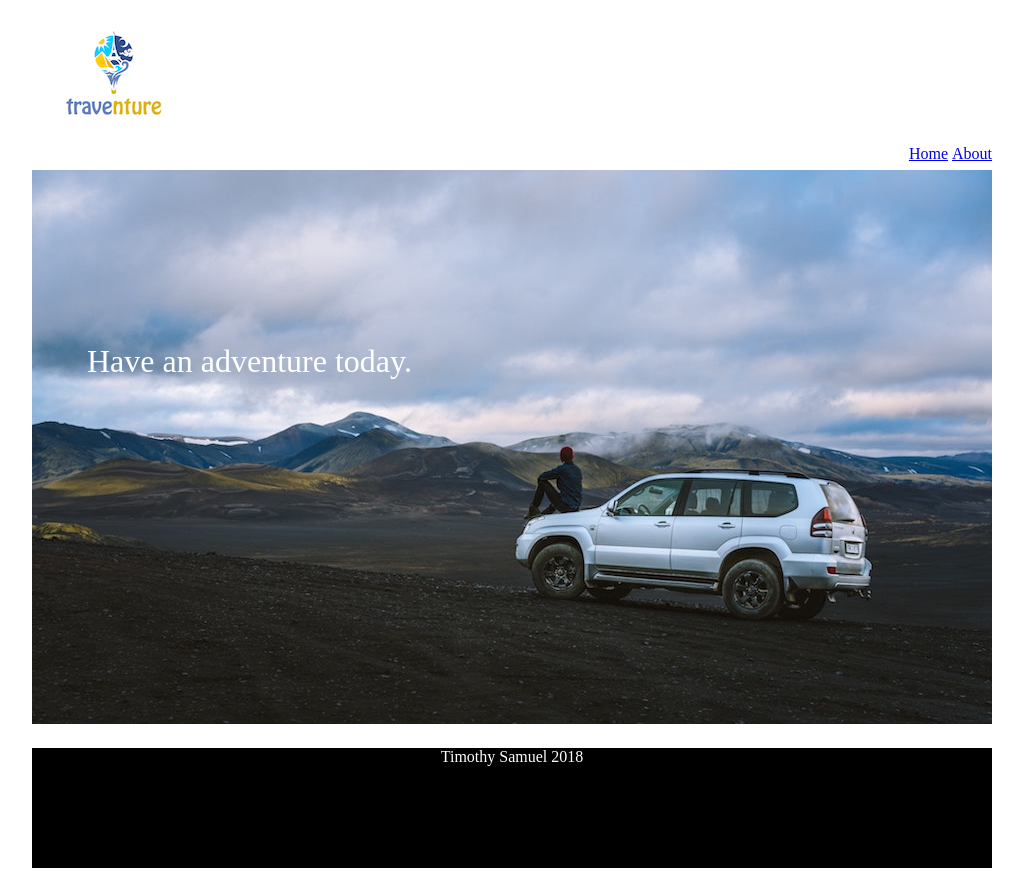
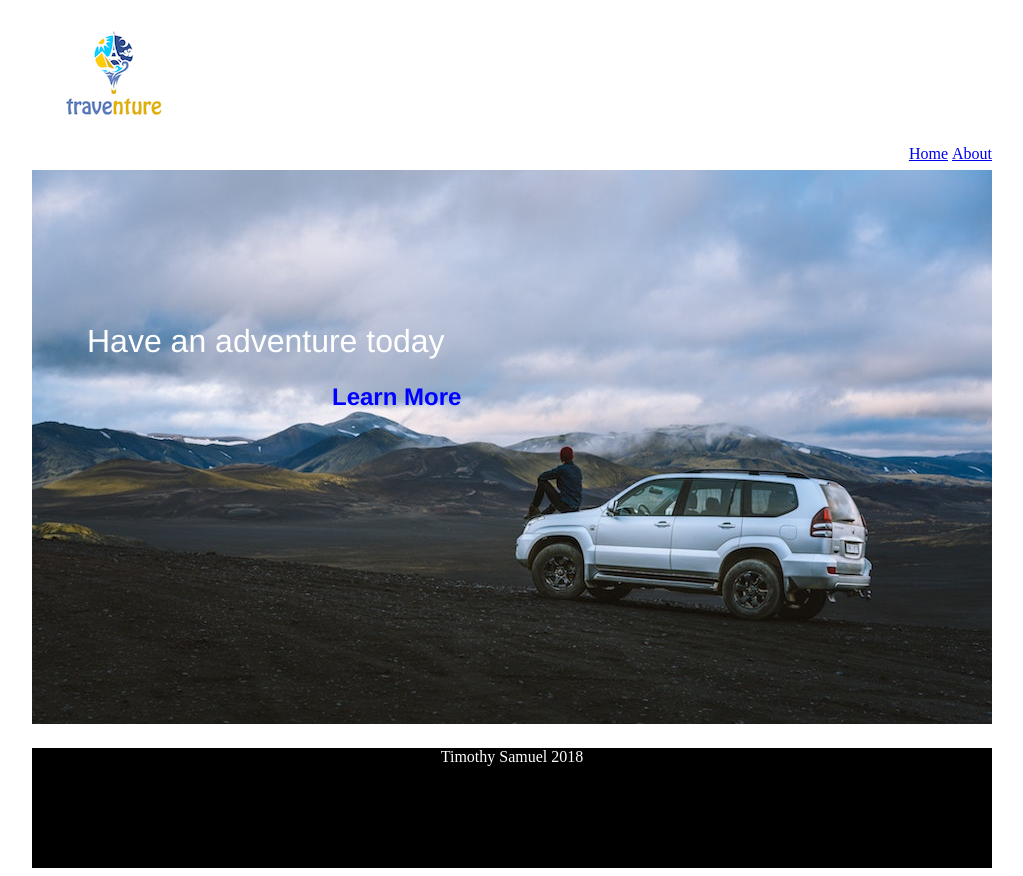
Before and after one commit to timsamuel12/IS117Midterm, a plain HTML site: page docs/index.html in a window 1280 px wide. Shown: the whole page, without its empty margins (128-1151 px from the left). Drawn offline with Linux system fonts and the light colour scheme.

Commit message:
Positioned text on image

```diff
--- a/docs/css/styles.css
+++ b/docs/css/styles.css
@@ -24,6 +24,7 @@ body {
     position: relative;
     text-align: center;
     font-size: xx-large;
+    font-family: "Helvetica Neue";
     color: white;
 }
 #sideCard {
@@ -63,7 +64,15 @@ body {
 .middle-left {
     position: absolute;
     left: 55px;
-    top: 200px;
+    top: 180px;
+}
+.middle-right {
+    position: absolute;
+    left: 300px;
+    top: 240px;
+    font-weight: bold;
+    color: blue;
+    font-size: x-large;
 }
 .floatLeft {
     float: left;
--- a/docs/index.html
+++ b/docs/index.html
@@ -22,7 +22,8 @@
     </div>
     <div id= "adventure">
         <img src = "images/4x4-adventure-automobile-1571783.jpg">
-        <div class = "middle-left">Have an adventure today.</div>
+        <div class = "middle-left">Have an adventure today</div>
+        <div class = "middle-right">Learn More</div>
     </div>
 <div id="footer">
     <p>Timothy Samuel 2018</p>
```
